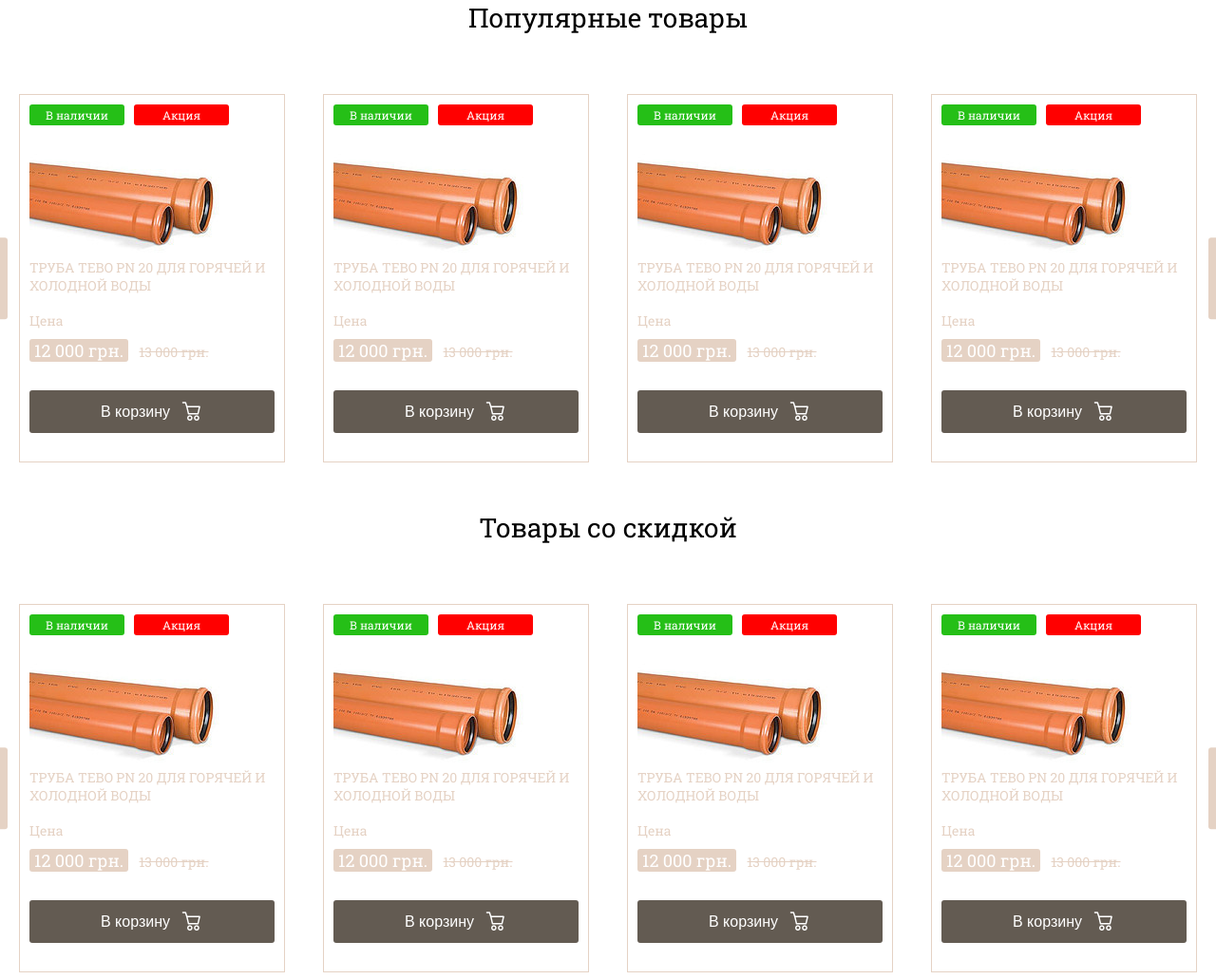
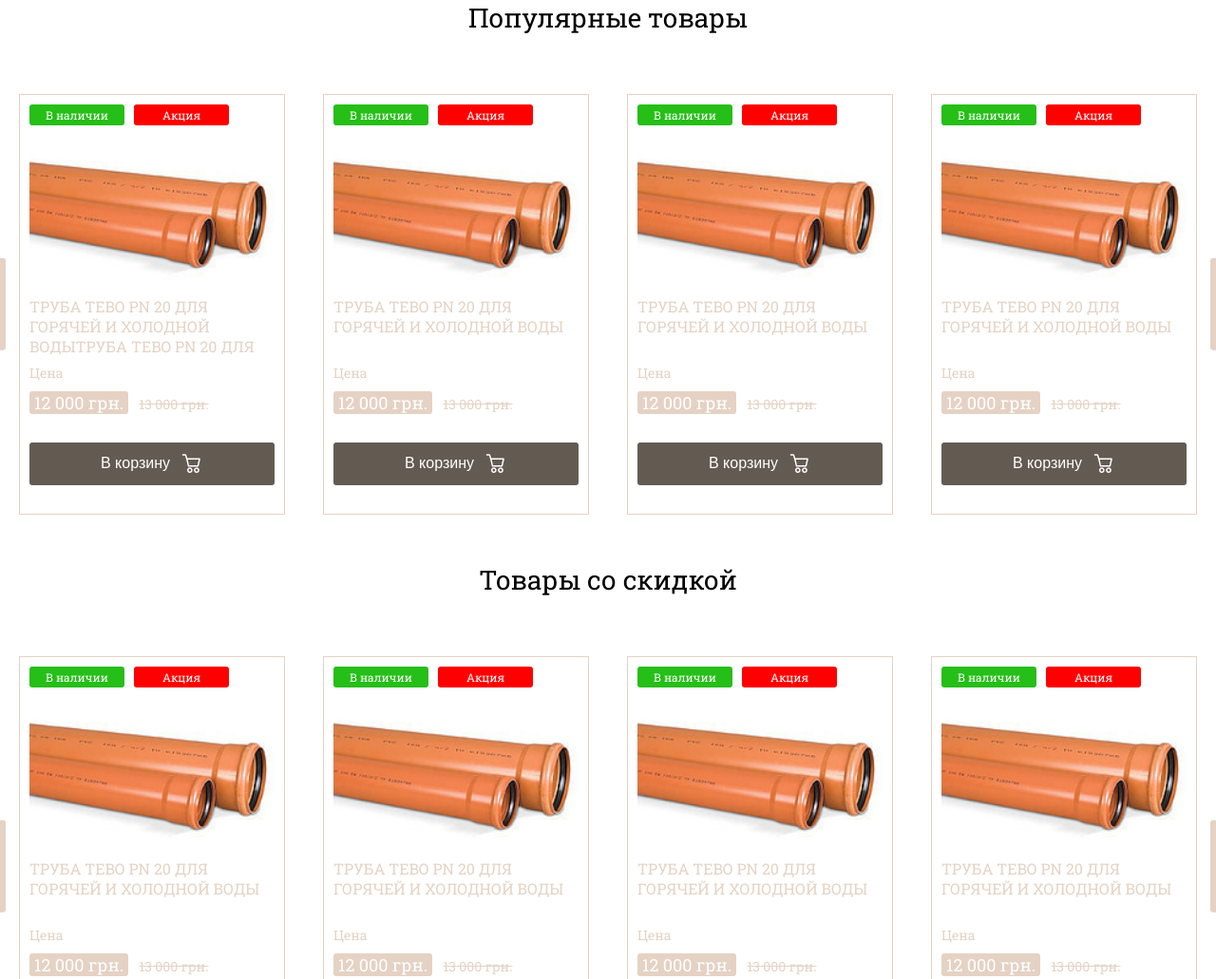
Before and after one commit to AnzhelaMartsinovich/internet-shop, a plain HTML site: page index.html in a window 1280 px wide. Shown: the top 1031 px of the page at 95% size. Drawn offline with nearby package versions, Linux system fonts and the light colour scheme; files whose address does not match are found by name.

Commit message:
adjust the height of the image and text

```diff
--- a/index.html
+++ b/index.html
@@ -57,7 +57,37 @@
             </div>
           </div>
           <div class="popular-goods__img">
-            <img src="img/popular/85866785_truba-110h27h2000-pvh.jpg" alt="">
+            <img class="good-img" src="img/popular/85866785_truba-110h27h2000-pvh.jpg" alt="">
+          </div>
+          <div class="popular-goods__bottom">
+            <div class="popular-goods__bottom-header good-header">
+              труба tebo pn 20 для горячей и холодной водытруба tebo pn 20 для горячей и холодной водытруба tebo pn 20 для горячей и холодной водытруба tebo pn 20 для горячей и холодной водытруба tebo pn 20 для горячей и холодной водытруба tebo pn 20 для горячей и холодной водытруба tebo pn 20 для горячей и холодной водытруба tebo pn 20 для горячей и холодной водытруба tebo pn 20 для горячей и холодной воды
+            </div>
+            <div class="popular-goods__bottom-price good-price">
+              Цена
+              <div class="prices-block">
+                <span class="price-now price">12 000 грн.</span>
+                <span class="price-old price">13 000 грн.</span>
+              </div>
+            </div>
+            <button class="popular-goods__bottom-btn btn-basket">
+              В корзину
+              <img src="img/icon/basket.svg" alt="">
+            </button>
+          </div>
+        </div>
+
+        <div class="popular-goods-item good-item">
+          <div class="popular-goods__top good-card__top">
+            <div class="marker marker-sale">
+              В наличии
+            </div>
+            <div class="marker marker-action">
+              Акция
+            </div>
+          </div>
+          <div class="popular-goods__img">
+            <img class="good-img" src="img/popular/85866785_truba-110h27h2000-pvh.jpg" alt="">
           </div>
           <div class="popular-goods__bottom">
             <div class="popular-goods__bottom-header good-header">
@@ -87,7 +117,7 @@
             </div>
           </div>
           <div class="popular-goods__img">
-            <img src="img/popular/85866785_truba-110h27h2000-pvh.jpg" alt="">
+            <img class="good-img" src="img/popular/85866785_truba-110h27h2000-pvh.jpg" alt="">
           </div>
           <div class="popular-goods__bottom">
             <div class="popular-goods__bottom-header good-header">
@@ -117,7 +147,7 @@
             </div>
           </div>
           <div class="popular-goods__img">
-            <img src="img/popular/85866785_truba-110h27h2000-pvh.jpg" alt="">
+            <img class="good-img" src="img/popular/85866785_truba-110h27h2000-pvh.jpg" alt="">
           </div>
           <div class="popular-goods__bottom">
             <div class="popular-goods__bottom-header good-header">
@@ -147,37 +177,7 @@
             </div>
           </div>
           <div class="popular-goods__img">
-            <img src="img/popular/85866785_truba-110h27h2000-pvh.jpg" alt="">
-          </div>
-          <div class="popular-goods__bottom">
-            <div class="popular-goods__bottom-header good-header">
-              труба tebo pn 20 для горячей и холодной воды
-            </div>
-            <div class="popular-goods__bottom-price good-price">
-              Цена
-              <div class="prices-block">
-                <span class="price-now price">12 000 грн.</span>
-                <span class="price-old price">13 000 грн.</span>
-              </div>
-            </div>
-            <button class="popular-goods__bottom-btn btn-basket">
-              В корзину
-              <img src="img/icon/basket.svg" alt="">
-            </button>
-          </div>
-        </div>
-
-        <div class="popular-goods-item good-item">
-          <div class="popular-goods__top good-card__top">
-            <div class="marker marker-sale">
-              В наличии
-            </div>
-            <div class="marker marker-action">
-              Акция
-            </div>
-          </div>
-          <div class="popular-goods__img">
-            <img src="img/popular/85866785_truba-110h27h2000-pvh.jpg" alt="">
+            <img class="good-img" src="img/popular/85866785_truba-110h27h2000-pvh.jpg" alt="">
           </div>
           <div class="popular-goods__bottom">
             <div class="popular-goods__bottom-header good-header">
@@ -217,7 +217,7 @@
             </div>
           </div>
           <div class="discounted-goods__img">
-            <img src="img/popular/85866785_truba-110h27h2000-pvh.jpg" alt="">
+            <img class="good-img" src="img/popular/85866785_truba-110h27h2000-pvh.jpg" alt="">
           </div>
           <div class="discounted-goods__bottom">
             <div class="discounted-goods__bottom-header good-header">
@@ -247,7 +247,7 @@
             </div>
           </div>
           <div class="discounted-goods__img">
-            <img src="img/popular/85866785_truba-110h27h2000-pvh.jpg" alt="">
+            <img class="good-img" src="img/popular/85866785_truba-110h27h2000-pvh.jpg" alt="">
           </div>
           <div class="discounted-goods__bottom">
             <div class="discounted-goods__bottom-header good-header">
@@ -277,7 +277,7 @@
             </div>
           </div>
           <div class="discounted-goods__img">
-            <img src="img/popular/85866785_truba-110h27h2000-pvh.jpg" alt="">
+            <img class="good-img" src="img/popular/85866785_truba-110h27h2000-pvh.jpg" alt="">
           </div>
           <div class="discounted-goods__bottom">
             <div class="discounted-goods__bottom-header good-header">
@@ -307,7 +307,7 @@
             </div>
           </div>
           <div class="discounted-goods__img">
-            <img src="img/popular/85866785_truba-110h27h2000-pvh.jpg" alt="">
+            <img class="good-img" src="img/popular/85866785_truba-110h27h2000-pvh.jpg" alt="">
           </div>
           <div class="discounted-goods__bottom">
             <div class="discounted-goods__bottom-header good-header">
@@ -337,7 +337,7 @@
             </div>
           </div>
           <div class="discounted-goods__img">
-            <img src="img/popular/85866785_truba-110h27h2000-pvh.jpg" alt="">
+            <img class="good-img" src="img/popular/85866785_truba-110h27h2000-pvh.jpg" alt="">
           </div>
           <div class="discounted-goods__bottom">
             <div class="discounted-goods__bottom-header good-header">
--- a/js/slider.js
+++ b/js/slider.js
@@ -4,8 +4,8 @@ $('.popular-goods-items').slick({
 	// autoplay: true,
 	arrows: true,
 	// autoplaySpeed: 2000,
-	prevArrow: '<button class="btn-popular btn-popular__left" type="button"><</button>',
-	nextArrow: '<button class="btn-popular btn-popular__right" type="button">></button>'
+	prevArrow: '<button class="btn-popular btn-popular__left" type="button"><img src="./img/icon/arrow_slider.svg" alt=""></button>',
+	nextArrow: '<button class="btn-popular btn-popular__right" type="button"><img src="./img/icon/arrow_slider.svg" alt=""></button>'
 });
 
 
@@ -13,6 +13,6 @@ $('.discounted-goods-items').slick({
 	slidesToShow: 4,
 	slidesToScroll: 1,
 	arrows: true,
-	prevArrow: '<button class="btn-discounted btn-discounted__left" type="button"><</button>',
-	nextArrow: '<button class="btn-discounted btn-discounted__right" type="button">></button>'
+	prevArrow: '<button class="btn-discounted btn-discounted__left" type="button"><img src="./img/icon/arrow_slider.svg" alt=""></button>',
+	nextArrow: '<button class="btn-discounted btn-discounted__right" type="button"><img src="./img/icon/arrow_slider.svg" alt=""></button>'
 });
--- a/sass/_common.scss
+++ b/sass/_common.scss
@@ -6,7 +6,31 @@ button{
 	text-align: center;
 	margin-bottom: 42px;
 }
-.good-item {
+.good {
+	&-header {
+		margin-bottom: 18px;
+		text-transform: uppercase;
+		color: $light-beige;
+		font-size: 14px;
+		position: relative;
+		margin: 0;
+		font-size: 1em;
+		height: 3.8em;
+		overflow: hidden;
+	}
+	&-price {
+		margin-top: 10px;
+		color: $light-beige;
+		font-size: 14px;
+	}
+	&-img {
+		padding-bottom: 15px;
+		height: 150px;
+		width: 100%;
+		vertical-align: middle;
+		object-fit: cover;
+	}
+	&-item {
 		flex-direction: column;
 		border: 1px solid $light-beige;
 		padding: 10px;
@@ -14,12 +38,18 @@ button{
 		outline: none;
 		&:hover {
 			box-shadow: 0 20px 30px 0 rgba(79, 45, 0, 0.1), 0 7px 30px 0 rgba(79, 45, 0, 0.1);
+			-webkit-transition: -webkit-box-shadow .7s;
+			transition: -webkit-box-shadow .7s;
+			transition: box-shadow .7s;
+			transition: box-shadow .7s,
+				-webkit-box-shadow .7s;
 		}
 	}
-.good-card{
-	&__top{
+	&-card {
+		&__top {
 			display: flex;
 			margin-bottom: 30px;
+		}
 	}
 }
 .marker {
@@ -36,18 +66,6 @@ button{
 	}
 	&-action {
 		background-color: $red-common;
-	}
-}
-.good {
-	&-header {
-		text-transform: uppercase;
-		color: $light-beige;
-		font-size: 14px;
-		margin-bottom: 18px;
-	}
-	&-price {
-		color: $light-beige;
-		font-size: 14px;
 	}
 }
 .prices-block {
--- a/sass/_discountedGoods.scss
+++ b/sass/_discountedGoods.scss
@@ -18,8 +18,15 @@
 	}
 	&__right {
 		right: -20px;
+		& img{
+			width: 10px;
+		}
 	}
 	&__left {
 		left: -20px;
+		& img {
+			width: 10px;
+			transform: rotate(180deg);
+		}
 	}
 }
--- a/sass/_popularGoods.scss
+++ b/sass/_popularGoods.scss
@@ -18,8 +18,15 @@
 	}
 	&__right{
 		right: -20px;
+		& img {
+			width: 10px;
+		}
 	}
 	&__left {
 		left: -20px;
+		& img {
+			width: 10px;
+			transform: rotate(180deg);
+		}
 	}
 }
```
Also changed, not shown: css/main.css, img/icon/arrow_slider.svg (added), 1 other file. Lines whose indentation alone changed are shown as unchanged.
